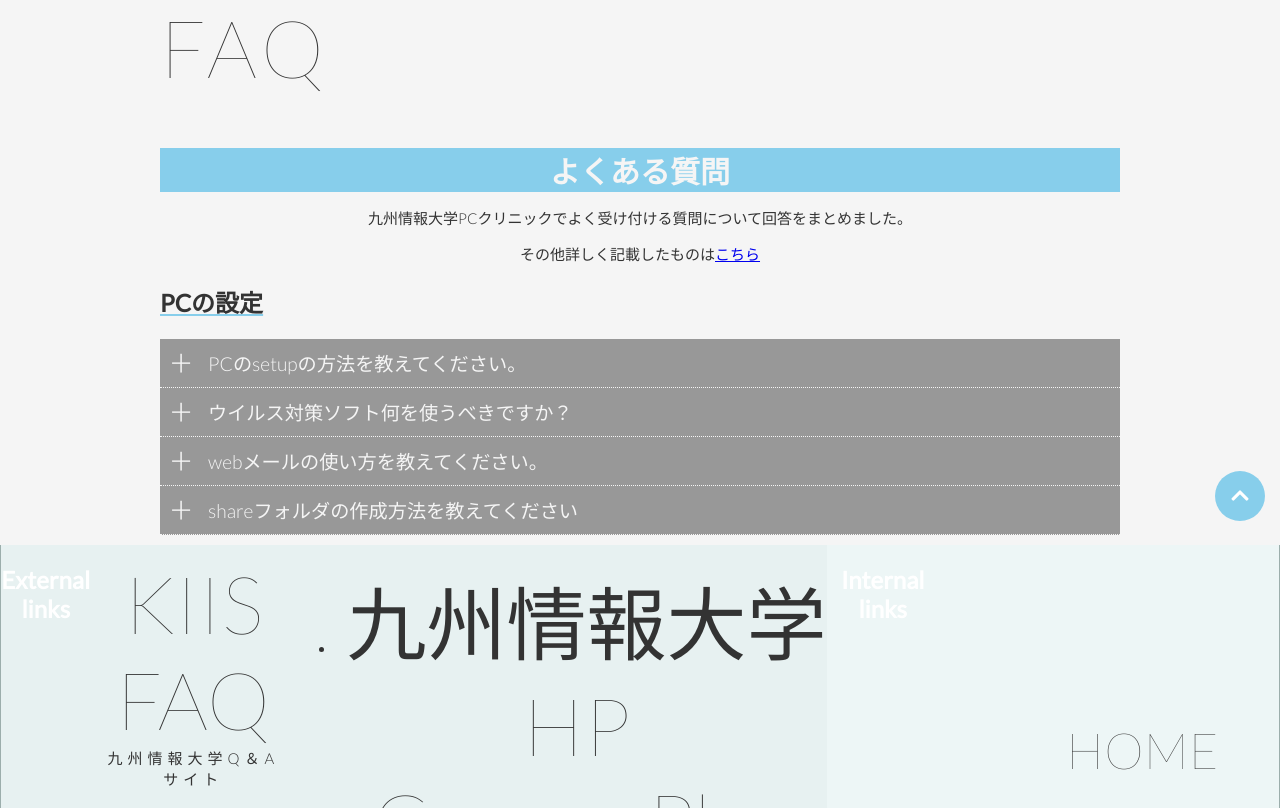
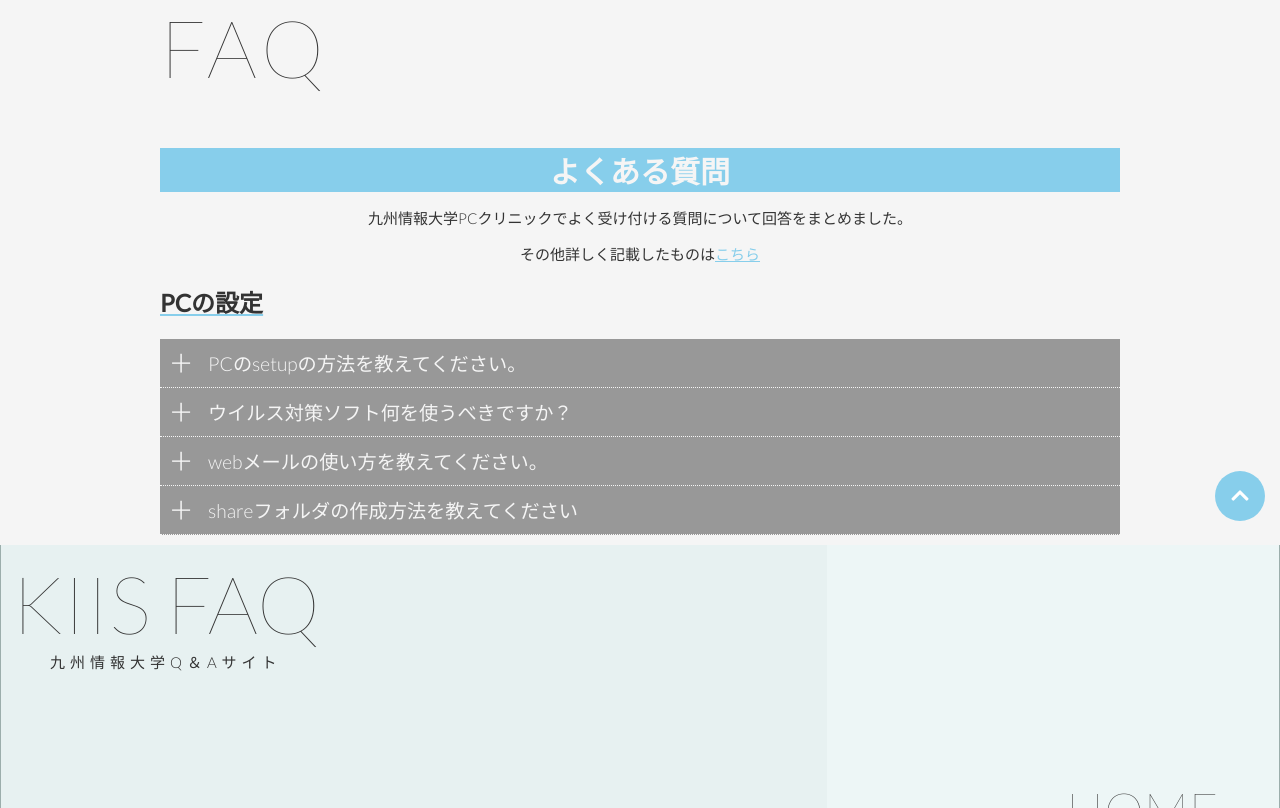
Before and after one commit to kirari-kiis/kiis_qa, a Flask app: page /faq in a window 1280 px wide. Shown: the part 255-1063 px from the top of the page. Run offline with Flask 2, Linux system fonts and the light colour scheme; some libraries are stand-ins or nearby versions.

Commit message:
sidebar-title

```diff
--- a/app/static/css/main.css
+++ b/app/static/css/main.css
@@ -47,6 +47,11 @@ h4{
 span{
   font-weight: 300;
 }
+
+#center a {
+  color: skyblue;
+}
+
 @keyframes fadeup {
   from {
     opacity: 0;
--- a/app/static/css/sidebar.css
+++ b/app/static/css/sidebar.css
@@ -150,7 +150,7 @@ input[type="checkbox"]:checked ~ .sidebarIconToggle > .diagonal.part-2 {
   margin-top: -9px;
 }
 
-.external {
+.External {
   margin: auto;
   padding: 0;
   margin: auto;
@@ -161,7 +161,7 @@ input[type="checkbox"]:checked ~ .sidebarIconToggle > .diagonal.part-2 {
   /* border-top: 1px solid rgba(255, 255, 255, 0.708); */
 }
 
-.external li {
+.External li {
   list-style: none;
   color: #333;
 
@@ -174,7 +174,7 @@ input[type="checkbox"]:checked ~ .sidebarIconToggle > .diagonal.part-2 {
 
 }
 
-.external li a {
+.External li a {
   color: darkgray;
 
   font-weight: bold;
--- a/app/static/css/style.css
+++ b/app/static/css/style.css
@@ -111,7 +111,7 @@
   text-align: center;
   }
 
-  .internal_links{
+  .Internal_links{
     display: none;
   }
 
@@ -635,7 +635,7 @@
   .image_line img{
     margin-top: 0em;
   } */
-  .internal_links{
+  /* .internal_links{
     color: #333;
     font-size: 30px;
     font-weight: 200;
@@ -647,6 +647,28 @@
   }
 
   .external_links{
+    color: #333;
+    font-size: 30px;
+    font-weight: 200;
+    margin: 10px;
+    width: 170px;
+    height: auto;
+    position: absolute;
+    bottom: 0;
+  } */
+
+  .Internal_links{
+    color: #333;
+    font-size: 30px;
+    font-weight: 200;
+    margin: 10px;
+    width: 160px;
+    height: auto;
+    position: absolute;
+    bottom: 0em;
+  }
+
+  .External_links{
     color: #333;
     font-size: 30px;
     font-weight: 200;
--- a/app/templates/layout.html
+++ b/app/templates/layout.html
@@ -27,10 +27,10 @@
             <div class="spinner diagonal part-2" id="common_menu"></div>
         </label>
 
-        <div id="sidebarMenu">
+        <div id="sidebarMenu" class="left">
             <div class="sidebarbrock1">
                 <h2 class="External_links">External links</h2>
-                <a href="/index">KIIS FAQ <span>九州情報大学Q＆Aサイト</span></a>
+                <a class="sidebar_title" href="/index">KIIS FAQ <span>九州情報大学Q＆Aサイト</span></a>
                 <ul class="External" >
                     <li><a href="https://www.kiis.ac.jp/">九州情報大学HP</a></li>
                     <li><a href="https://kiis-web.campusplan.jp/gakusei/web/CplanMenuWeb/UI/LoginForm.aspx">CampusPlan</a></li>
@@ -42,6 +42,7 @@
                 </ul>
             </div>
             <div class="sidebarbrock2">
+                <a class="smart_title" href="/index">KIIS FAQ <span>九州情報大学Q＆Aサイト</span></a>
                 <h2 class="Internal_links">Internal links</h2>
                 <ul class="sidebarMenuInner" >
                     <li><a href="/index">Home</a></li>
```
